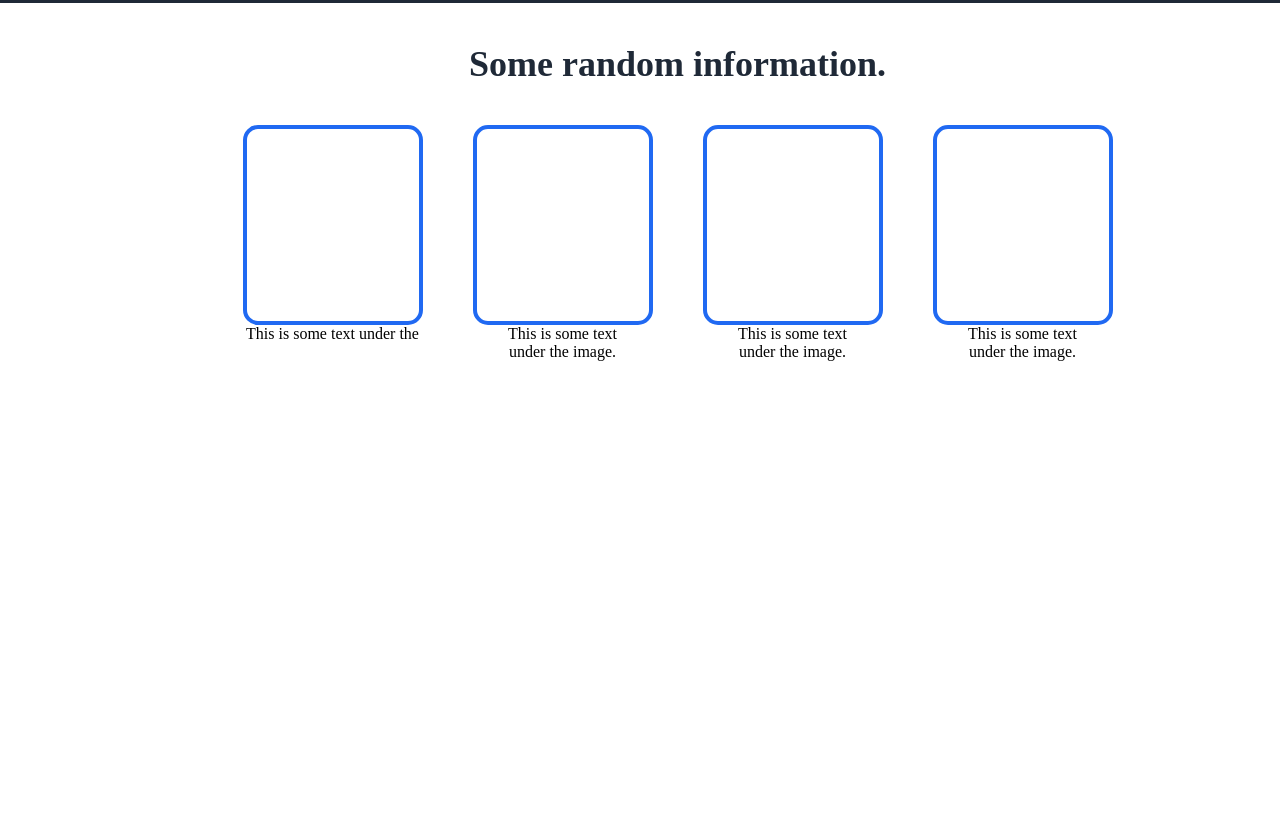
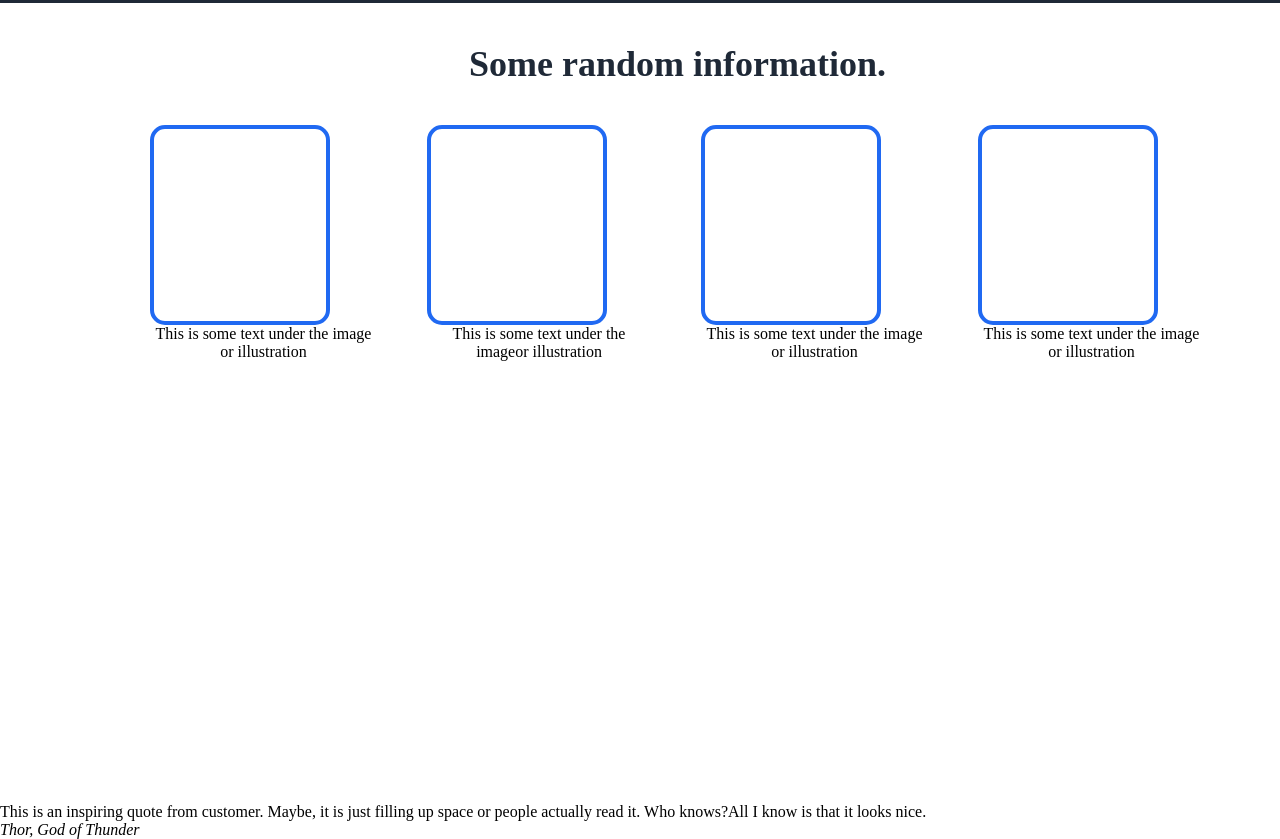
Before and after one commit to dlinestudio/landing-page, a plain HTML site: page index.html in a window 1280 px wide. Shown: the part 807-1646 px from the top of the page. Before the commit the page ends 1610 px from the top, so only its background shows below. Drawn offline with Linux system fonts and the light colour scheme.

Commit message:
Added html for article section.

```diff
--- a/index.html
+++ b/index.html
@@ -33,33 +33,37 @@
         <div class="details">
            <figure>
                 <div class="box"></div>
-                <figcaption>This is some text under the</figcaption>
+                <figcaption>This is some text under the image or illustration</figcaption>
 
            </figure>
 
            <figure>
                 <div class="box"></div>
-                <figcaption>This is some text </figcaption>
-                <figcaption>under the image.</figcaption>
+                <figcaption>This is some text under the imageor illustration </figcaption>
+
            </figure>
 
            <figure>
                 <div class="box"></div>
-                <figcaption>This is some text </figcaption>
-                <figcaption>under the image.</figcaption>
+                <figcaption>This is some text under the image or illustration</figcaption>
+
            </figure>
 
            <figure>
                 <div class="box"></div>
-                <figcaption>This is some text</figcaption>
-                <figcaption>under the image.</figcaption>
+                <figcaption>This is some text under the image or illustration</figcaption>
+
            </figure>
         </div>
-
-
-
     </section>
 </main>
+
+<article>
+    <div class="article">
+        <blockquote>This is an inspiring quote from customer. Maybe, it is just filling up space or people actually read it. Who knows?All I know is that it looks nice.</blockquote>
+        <p><cite>Thor, God of Thunder</cite></p>
+    </div>
+</article>
 
 
 </body>
```
